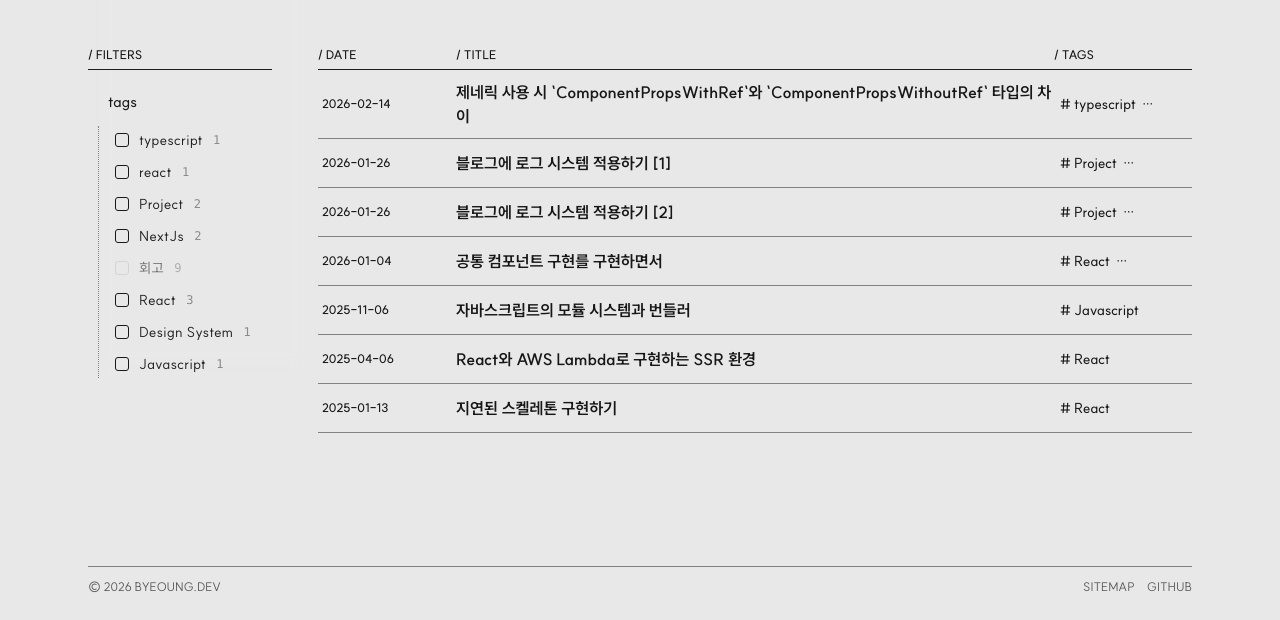
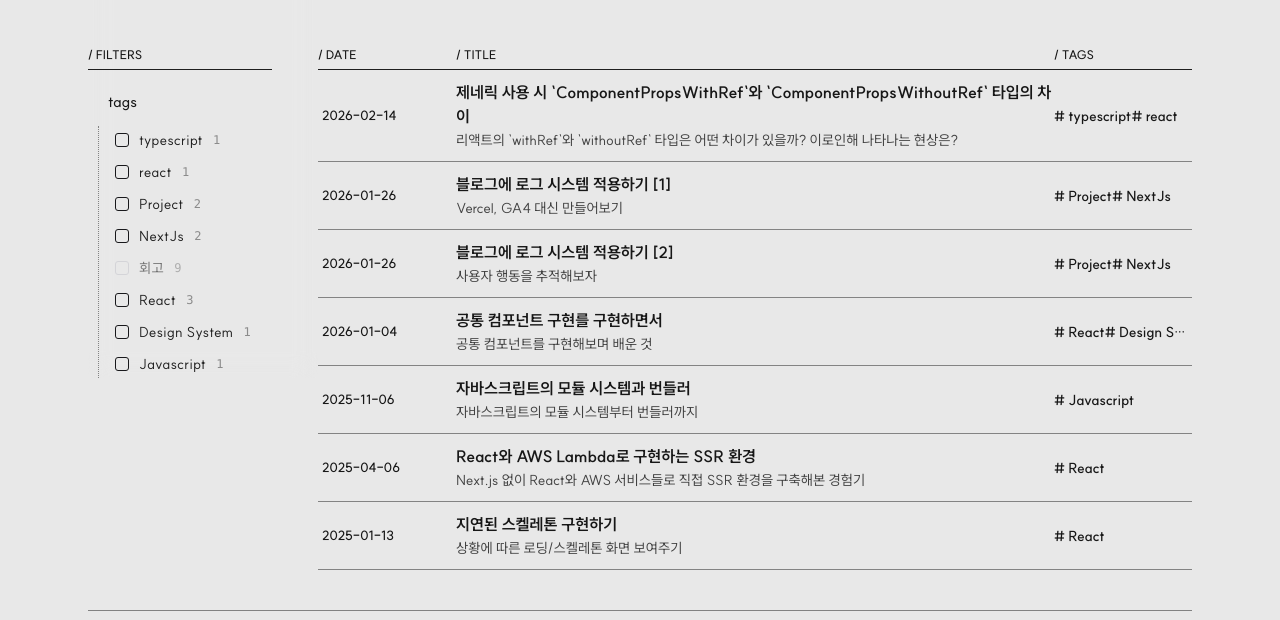
Before and after one commit to chan-byeong/blog, a Next.js app in the folder apps/blog/: page / in a window 1280 px wide. Shown: the part 233-853 px from the top of the page. Built offline with nearby package versions, Linux system fonts and the light colour scheme; no server answers; a web font is replaced by a local one.

Commit message:
style: implements paper-texture background

```diff
--- a/apps/blog/src/components/posts-section/post-list-item.tsx
+++ b/apps/blog/src/components/posts-section/post-list-item.tsx
@@ -16,21 +16,30 @@ export const PostListItem = ({ post }: PostListItemProps) => {
   };
 
   return (
-    <li className='border-border/50 col-span-full grid grid-cols-subgrid items-center border-b-[0.5px]'>
+    <li className='border-border/50 text-primary group dark:hover:text-secondary isolate col-span-full grid grid-cols-subgrid items-center border-b-[0.5px]'>
       <Link
         href={`/posts/${post.slug}`}
-        className='hover:bg-accent col-span-full grid grid-cols-subgrid items-center self-start px-1 py-2.5'
+        className='hover:bg-accent/50 hover:paper-texture-overlay col-span-full grid grid-cols-subgrid items-center self-start px-1 py-2.5'
         onClick={handleClick}
       >
-        <span className='text-primary col-span-2 col-start-1 text-xs font-semibold sm:col-span-3'>
+        <span className='col-span-2 col-start-1 text-[13px] font-semibold sm:col-span-3'>
           {post.date}
         </span>
-        <span className='text-md text-primary col-span-4 col-start-3 font-bold sm:col-span-10 sm:col-start-4 md:col-span-13'>
-          {post.title}
-        </span>
-        <span className='text-primary col-span-2 col-start-7 truncate text-sm font-semibold sm:col-span-3 sm:col-start-14 md:col-span-3 md:col-start-17'>
+        <div className='col-span-4 col-start-3 flex flex-col gap-0.5 sm:col-span-10 sm:col-start-4 md:col-span-13'>
+          <span className='text-md font-bold'>{post.title}</span>
+          {post.description ? (
+            <p className='dark:group-hover:text-secondary/80 text-primary/80 line-clamp-1 text-[14px]'>
+              {post.description}
+            </p>
+          ) : null}
+        </div>
+        <span className='col-span-2 col-start-7 truncate text-sm font-semibold sm:col-span-3 sm:col-start-14 md:col-span-3 md:col-start-17'>
           {post.tags?.map((tag) => (
-            <Tag key={tag} label={`# ${tag}`} />
+            <Tag
+              key={tag}
+              label={`# ${tag}`}
+              className='dark:group-hover:text-secondary'
+            />
           ))}
         </span>
       </Link>
```
